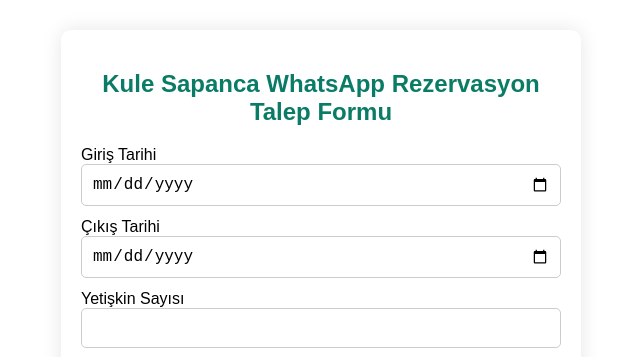
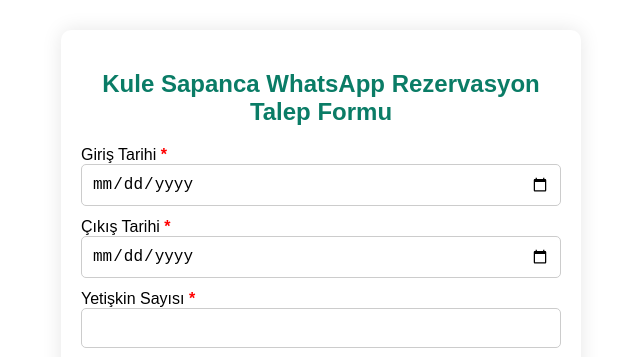
Before and after one commit to turano123/kule-sapanca-talep, a React (Create React App) app: page / in a window 1280 px wide. Shown: the top 357 px of the page, without its empty margins (319-959 px from the left). Built offline with nearby package versions, Linux system fonts and the light colour scheme.

Commit message:
zorunlu belirtme

```diff
--- a/src/App.js
+++ b/src/App.js
@@ -65,10 +65,10 @@
         Kule Sapanca WhatsApp Rezervasyon Talep Formu
       </h2>
 
-      <label>Giriş Tarihi</label>
+      <label>Giriş Tarihi <span style={required}>*</span></label>
       <input type="date" value={checkIn} onChange={(e) => setCheckIn(e.target.value)} style={input} />
 
-      <label>Çıkış Tarihi</label>
+      <label>Çıkış Tarihi <span style={required}>*</span></label>
       <input
         type="date"
         value={checkOut}
@@ -77,7 +77,7 @@
         style={input}
       />
 
-      <label>Yetişkin Sayısı</label>
+      <label>Yetişkin Sayısı <span style={required}>*</span></label>
       <input type="number" min="0" value={adults} onChange={(e) => setAdults(e.target.value)} style={input} />
 
       <label>Çocuk Sayısı <span style={{ color: '#999' }}>(0-12 yaş)</span></label>
@@ -155,4 +155,9 @@
   cursor: 'pointer',
 };
 
+const required = {
+  color: 'red',
+  fontWeight: 'bold',
+};
+
 export default App;
```
